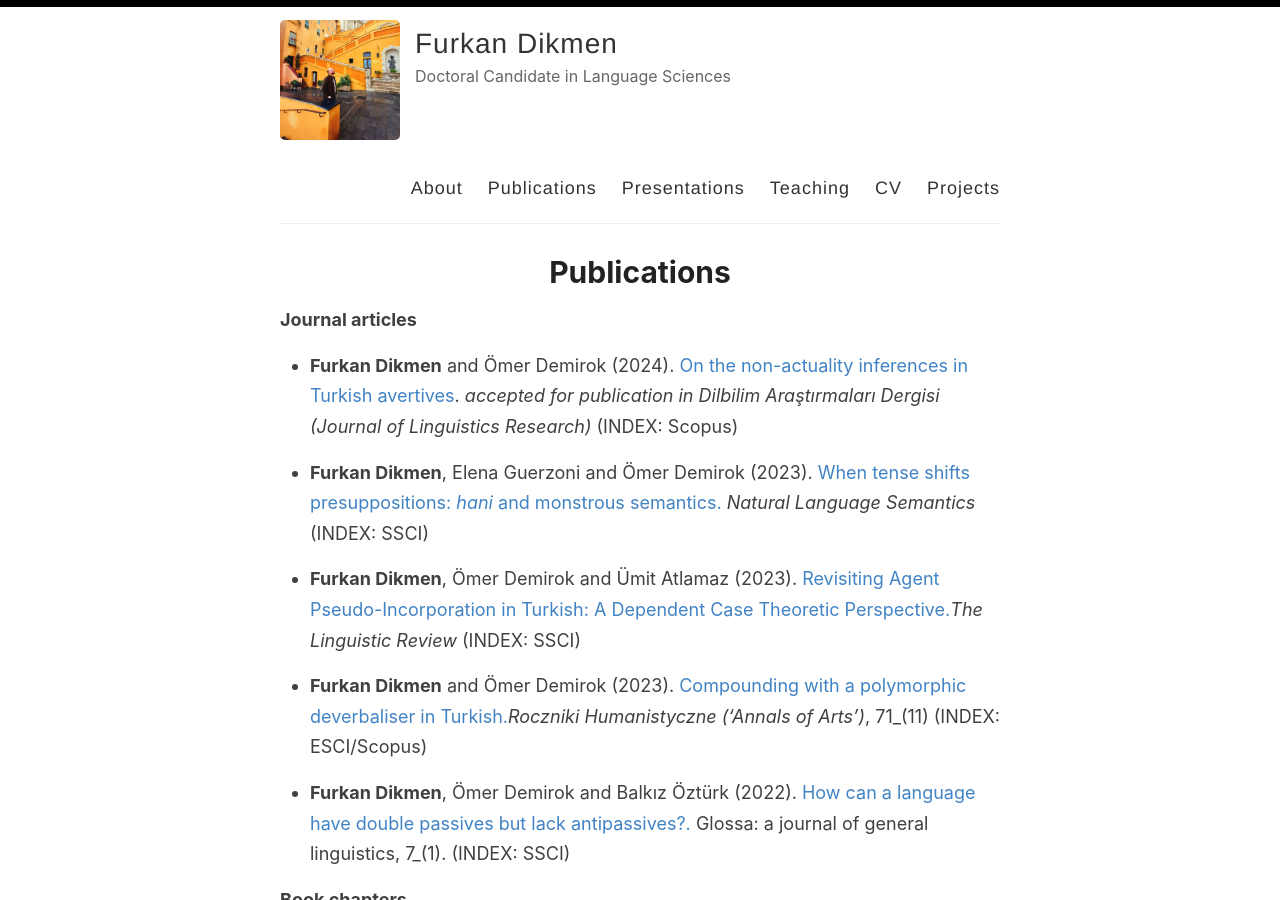
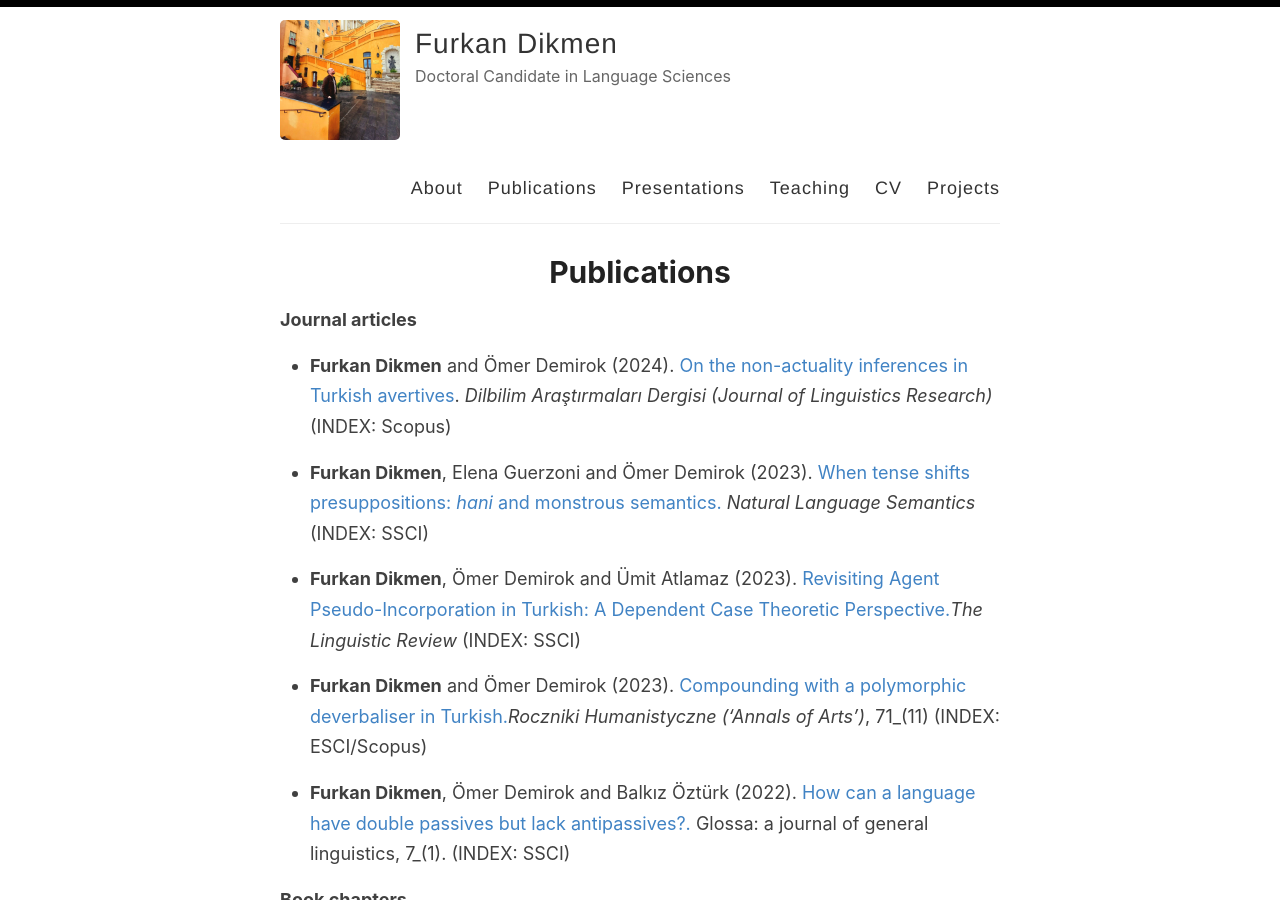
Before and after one commit to furkandikmen/furkandikmen.github.io, a Jekyll site: the page built from _pages/publications.md, in a window 1280 px wide and 900 px high. Built offline with Jekyll 4.4.1, drawn with Linux system fonts in a browser that asks for light colours.

Commit message:
Update publications.md

```diff
--- a/_pages/publications.md
+++ b/_pages/publications.md
@@ -7,7 +7,7 @@
 
 **Journal articles**
 
-- **Furkan Dikmen** and Ömer Demirok (2024). [On the non-actuality inferences in Turkish avertives](https://furkandikmen.com/assets/publications/Dikmen & Demirok 2024.pdf){:target="_blank" rel="noopener noreferrer"}. _accepted for publication in Dilbilim Araştırmaları Dergisi (Journal of Linguistics Research)_ (INDEX: Scopus)
+- **Furkan Dikmen** and Ömer Demirok (2024). [On the non-actuality inferences in Turkish avertives](https://doi.org/10.18492/dad.1448720){:target="_blank" rel="noopener noreferrer"}. _Dilbilim Araştırmaları Dergisi (Journal of Linguistics Research)_ (INDEX: Scopus)
 
 - **Furkan Dikmen**, Elena Guerzoni and Ömer Demirok (2023). [When tense shifts presuppositions: _hani_ and monstrous semantics.](https://doi.org/10.1007/s11050-023-09215-y){:target="_blank" rel="noopener noreferrer"} _Natural Language Semantics_ (INDEX: SSCI)
 
```
